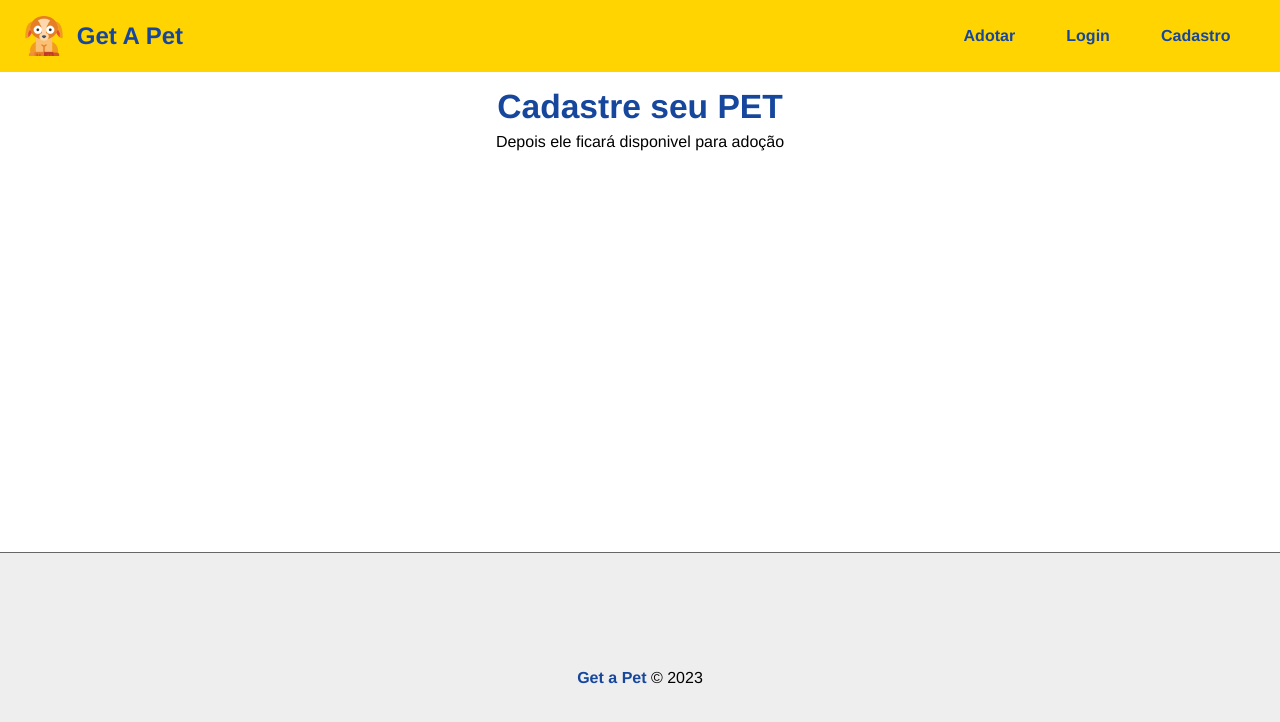
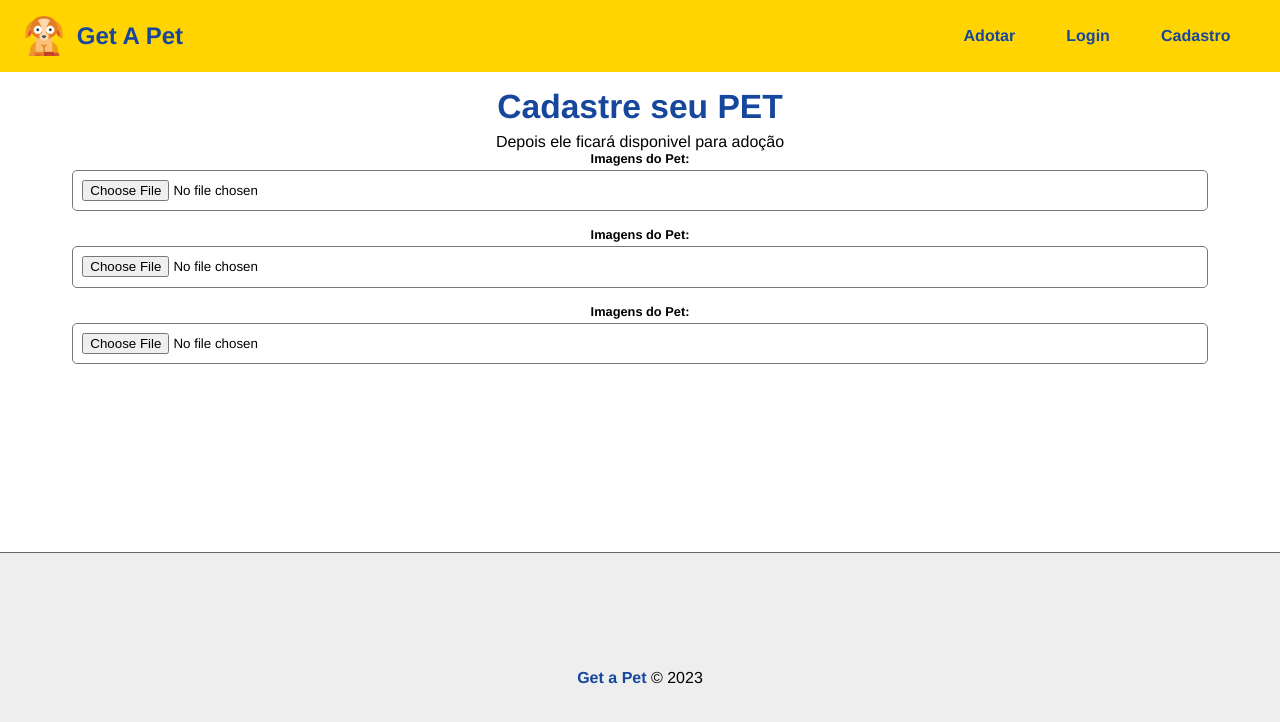
Before and after one commit to luis-henrique-carvalho/get-a-pet, a React (Create React App) app in the folder frontend/: page /pet/add in a window 1280 px wide. Shown: the top 722 px of the page. Built offline with nearby package versions, Linux system fonts and the light colour scheme.

Commit message:
:sparkles: feat: adding pet form

```diff
--- /dev/null
+++ b/frontend/src/components/form/PetForm.jsx
@@ -0,0 +1,38 @@
+import { useState } from "react";
+import { PetFormStyled } from "../../styles";
+
+import Input from "./Input";
+
+const PetForm = ({ handleSubmit, petData, btnText }) => {
+  const [pet, setPet] = useState(petData || {});
+  const [preview, setPreview] = useState([]);
+  const colors = ["Branco", "Preto", "Cinza", "Caramelo", "Mesclado"];
+
+  function onFileChange(e) {}
+
+  return (
+    <PetFormStyled>
+      <Input
+        text="Imagens do Pet"
+        type="file"
+        name="images"
+        handleOnChange={onFileChange}
+        multiple={true}
+      />
+       <Input
+        text="Imagens do Pet"
+        type="file"
+        name="images"
+        handleOnChange={onFileChange}
+      />
+       <Input
+        text="Imagens do Pet"
+        type="file"
+        name="images"
+        handleOnChange={onFileChange}
+      />
+    </PetFormStyled>
+  );
+};
+
+export default PetForm;
--- a/frontend/src/components/pages/Pet/AddPets.jsx
+++ b/frontend/src/components/pages/Pet/AddPets.jsx
@@ -7,6 +7,8 @@ import api from "../../../utils/api";
 
 import { AddPetsStyled } from "../../../styles";
 
+import PetForm from "../../form/PetForm";
+
 
 const AddPets = () => {
   return (
@@ -15,6 +17,7 @@ const AddPets = () => {
         <h1>Cadastre seu PET</h1>
         <p>Depois ele ficará disponivel para adoção</p>
       </div>
+      <PetForm/>
     </AddPetsStyled>
   );
 };
--- a/frontend/src/styles.js
+++ b/frontend/src/styles.js
@@ -164,3 +164,12 @@ export const AddPetsStyled = styled.section`
     margin-bottom: 0.2em;
   }
 `;
+
+export const PetFormStyled = styled.form`
+  text-align: center;
+  margin-bottom: 1.2em;
+
+  h1 {
+    margin-bottom: 0.2em;
+  }
+`;
```
